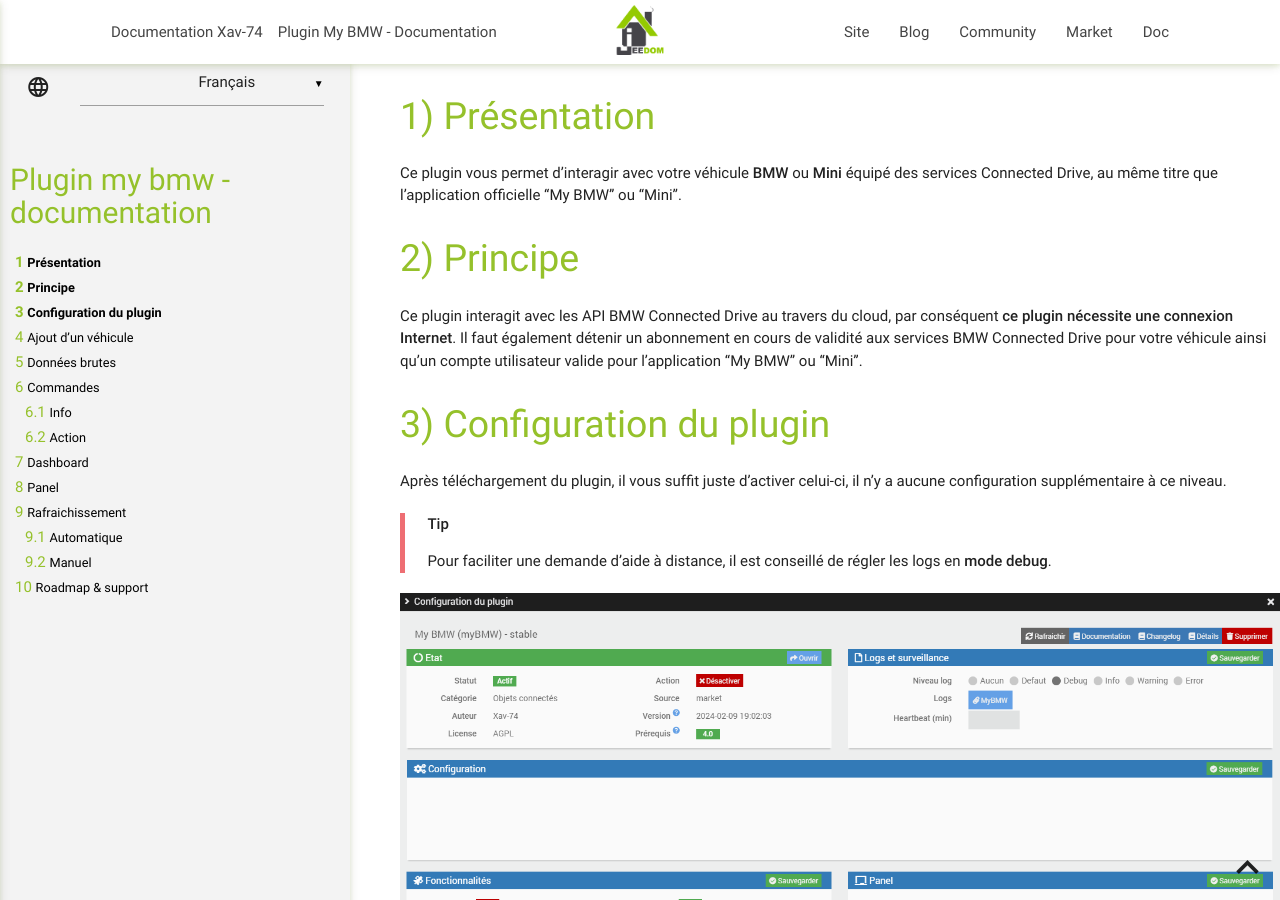
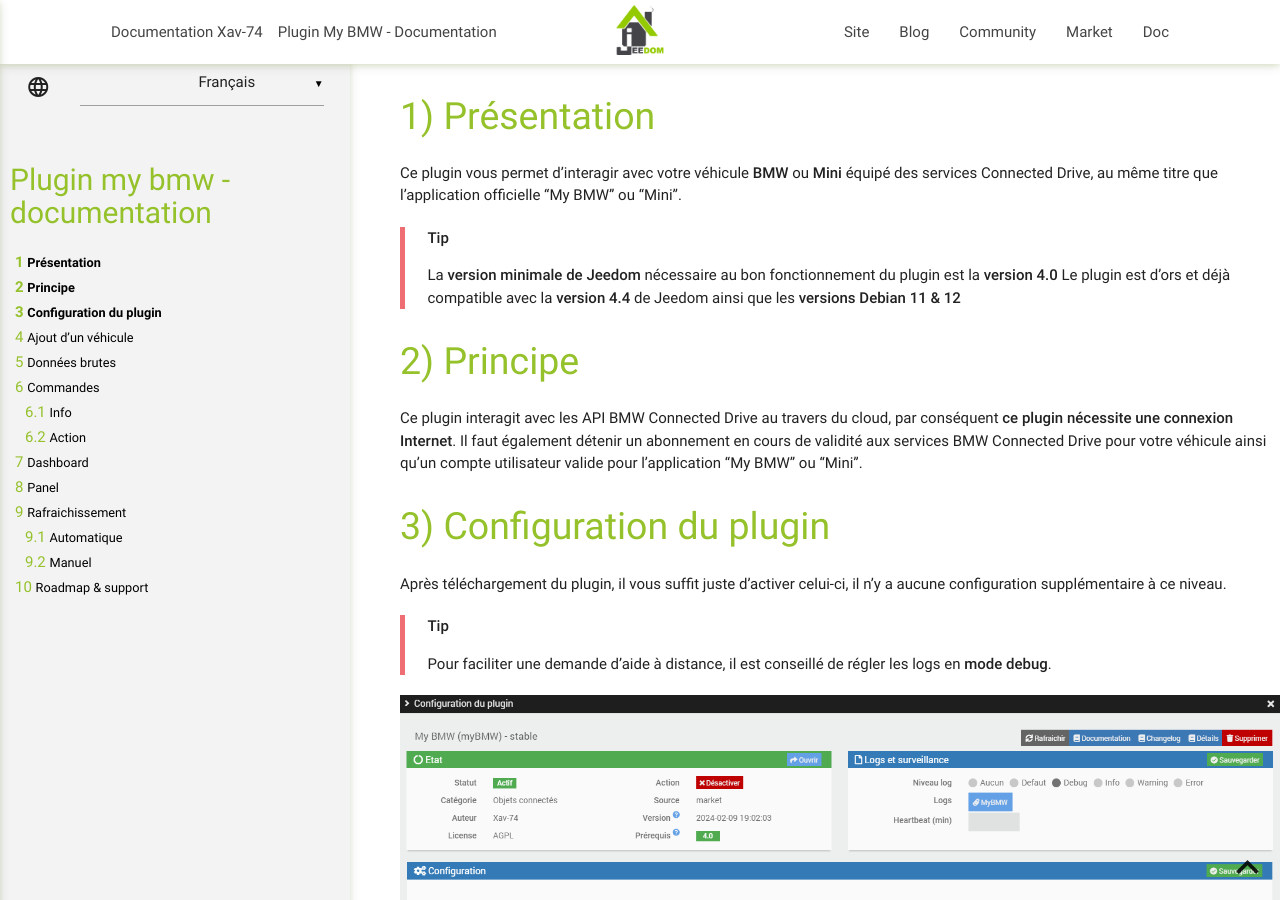
Before and after one commit to Xav-74/Documentation, a Jekyll site: the page built from myBMW/fr_FR/index.md, in a window 1280 px wide and 900 px high. Built offline with Jekyll 4.4.1, drawn with Linux system fonts in a browser that asks for light colours.

Commit message:
Update index.md

```diff
--- a/myBMW/fr_FR/index.md
+++ b/myBMW/fr_FR/index.md
@@ -8,6 +8,11 @@
 # Présentation
 
 Ce plugin vous permet d'interagir avec votre véhicule **BMW** ou **Mini** équipé des services Connected Drive, au même titre que l’application officielle “My BMW” ou "Mini".
+
+> **Tip**
+>
+> La **version minimale de Jeedom** nécessaire au bon fonctionnement du plugin est la **version 4.0**
+> Le plugin est d'ors et déjà compatible avec la **version 4.4** de Jeedom ainsi que les **versions Debian 11 & 12**
 
 
 # Principe
```
